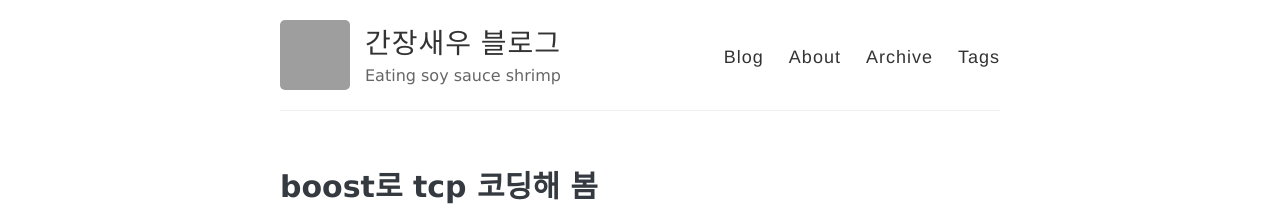
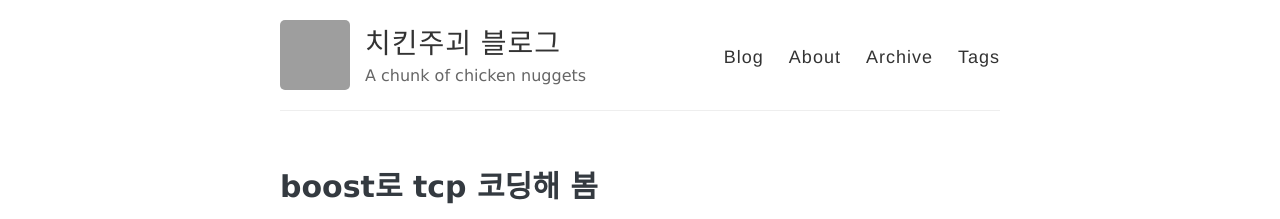
Before and after one commit to chickeningot/chickeningot.github.io, a Jekyll site: the page built from index.html, in a window 1280 px wide. Shown: the top 219 px of the page. Built offline with Jekyll 4.4.1, drawn with Linux system fonts in a browser that asks for light colours; the list of posts is cut into pages by our own code; part of the change alters nothing that is shown; grey boxes are pictures that could not be loaded.

```diff
--- a/_config.yml
+++ b/_config.yml
@@ -3,10 +3,10 @@
 #
 
 # Name of your site (displayed in the header)
-name: 간장새우 블로그
+name: 치킨주괴 블로그
 
 # Short bio or description (displayed in the header)
-description: Eating soy sauce shrimp
+description: A chunk of chicken nuggets
 
 #
 # Flags below are optional
@@ -36,10 +36,10 @@ paginate: 5
 footer-links:
   behance: # https://www.behance.net/<username>
   dribbble:
-  email: soysaeu@gmail.com
+  email: chickeningot@gmail.com
   facebook:
   flickr:
-  github: soysaeu
+  github: chickeningot
   googleplus: # anything in your profile username that comes after plus.google.com/
   instagram:
   linkedin:
@@ -47,7 +47,7 @@ footer-links:
   rss: # just type anything here for a working RSS icon
   stackoverflow: # your stackoverflow profile, e.g. "users/50476/bart-kiers"
   tumblr: # https://<username>.tumblr.com
-  twitter: soysaeu
+  twitter: chickeningot
   youtube: # channel/<your_long_string> or user/<user-name>
 
 # Text under the icons in footer
@@ -55,14 +55,14 @@ footer-text: © 2017 Kiko Now
 
 # Enter your Disqus shortname (not your username) to enable commenting on posts
 # You can find your shortname on the Settings page of your Disqus account
-disqus: soysaeu-blog
+disqus: chickeningot-github
 
 # Enter your Google Analytics web tracking code (e.g. UA-2110908-2) to activate tracking
 google_analytics: UA-136281558-1
 
 # Your website URL (e.g. http://barryclark.github.io or http://www.barryclark.co)
 # Used for Sitemap.xml and your RSS feed
-url: https://soysaeu.github.io
+url: https://chickeningot.github.io
 
 # If you're hosting your site at a Project repository on GitHub pages
 # (http://yourusername.github.io/repository-name)
```
